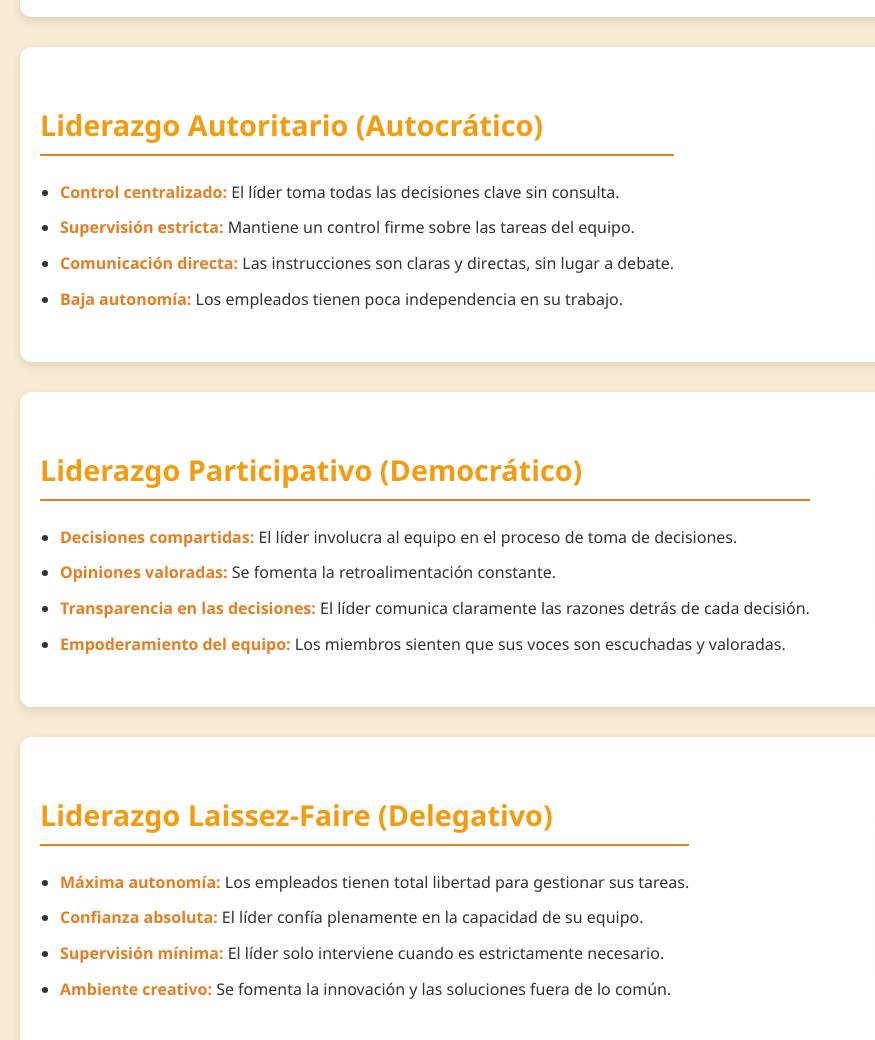
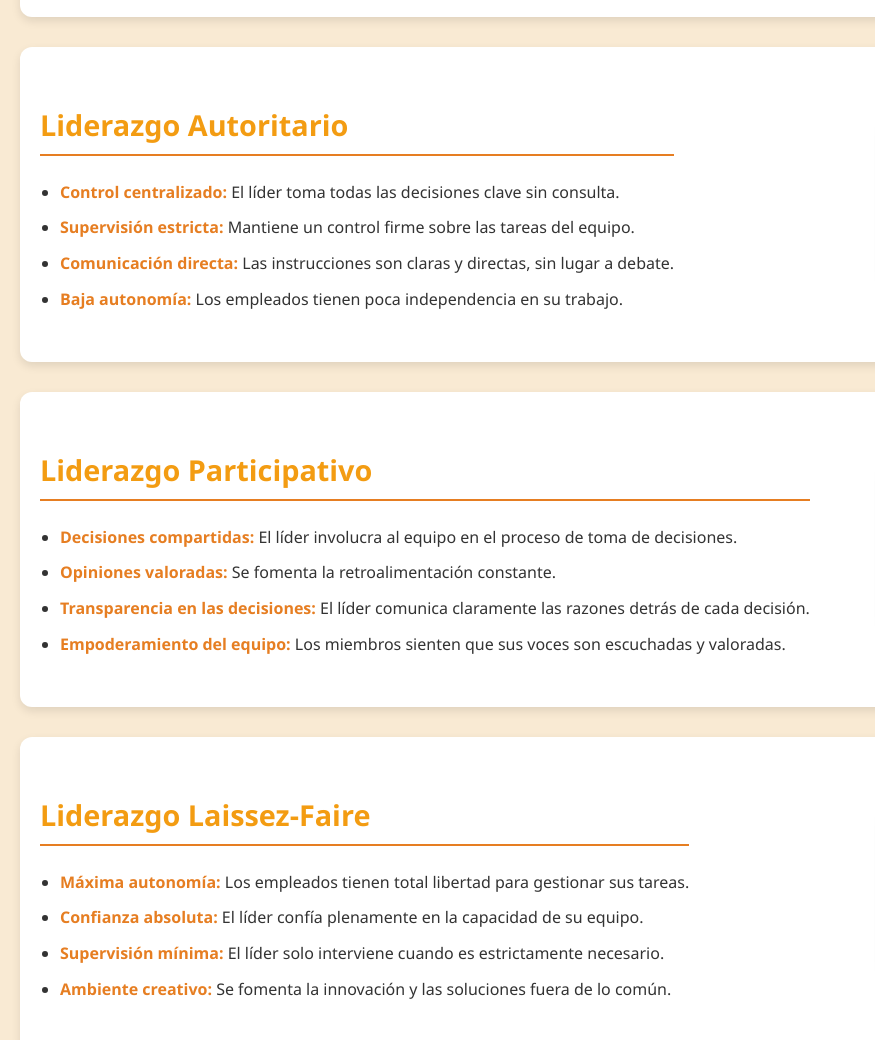
Before and after one commit to GeorgeCairampoma/liderazgo, a plain HTML site: page index.html in a window 1280 px wide. Shown: the part 443-1483 px from the top of the page, 0-875 px from the left. Drawn offline with Linux system fonts and the light colour scheme.

Commit message:
Update index.html

```diff
--- a/index.html
+++ b/index.html
@@ -131,7 +131,7 @@
 
     <section>
         <div>
-            <h2>Liderazgo Autoritario (Autocrático)</h2>
+            <h2>Liderazgo Autoritario</h2>
             <ul>
                 <li><strong>Control centralizado:</strong> El líder toma todas las decisiones clave sin consulta.</li>
                 <li><strong>Supervisión estricta:</strong> Mantiene un control firme sobre las tareas del equipo.</li>
@@ -146,7 +146,7 @@
 
     <section>
         <div>
-            <h2>Liderazgo Participativo (Democrático)</h2>
+            <h2>Liderazgo Participativo</h2>
             <ul>
                 <li><strong>Decisiones compartidas:</strong> El líder involucra al equipo en el proceso de toma de decisiones.</li>
                 <li><strong>Opiniones valoradas:</strong> Se fomenta la retroalimentación constante.</li>
@@ -161,7 +161,7 @@
 
     <section>
         <div>
-            <h2>Liderazgo Laissez-Faire (Delegativo)</h2>
+            <h2>Liderazgo Laissez-Faire</h2>
             <ul>
                 <li><strong>Máxima autonomía:</strong> Los empleados tienen total libertad para gestionar sus tareas.</li>
                 <li><strong>Confianza absoluta:</strong> El líder confía plenamente en la capacidad de su equipo.</li>
```
